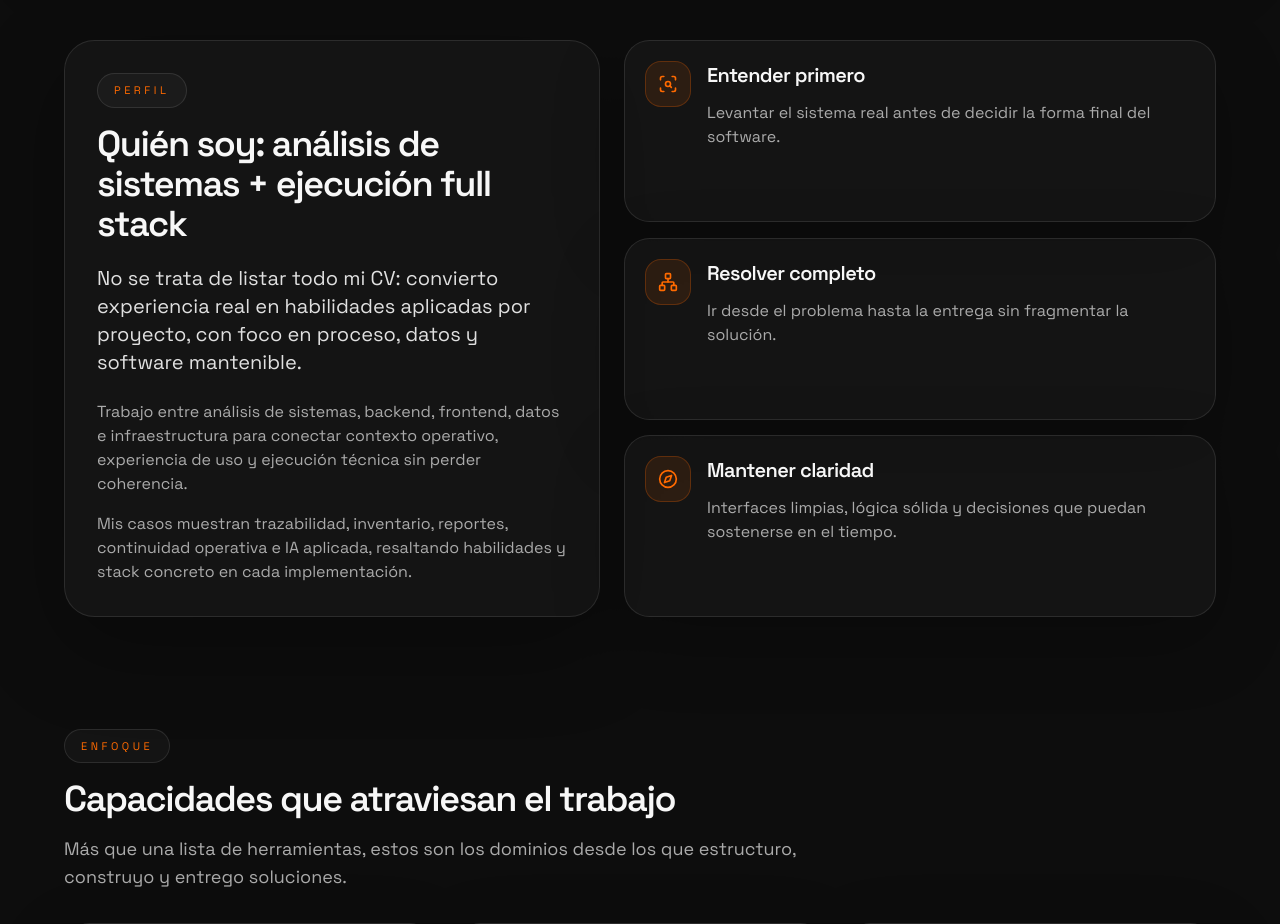
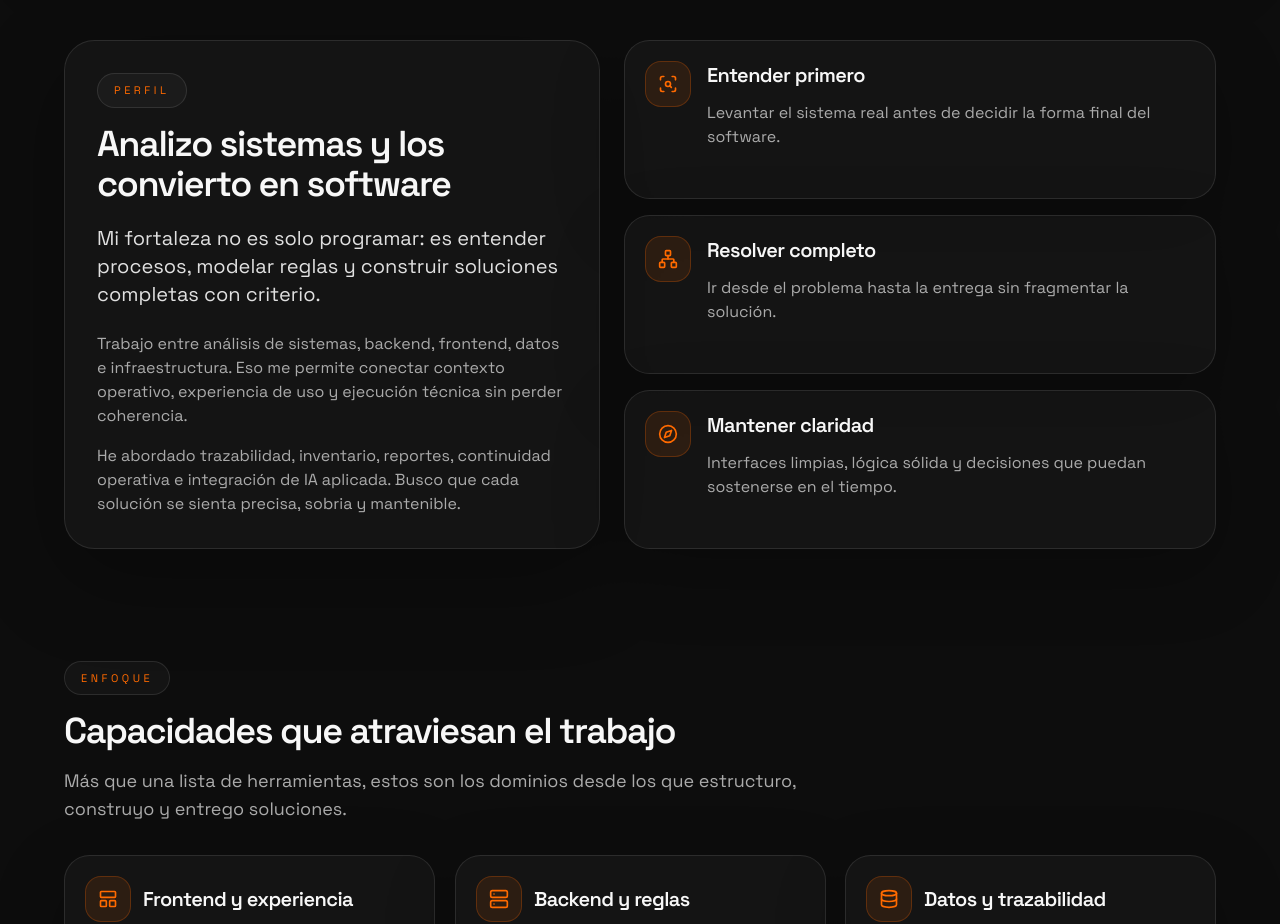
Before and after one commit to ColDev-Colivoro/portfolio, a React (Vite) app: page / in a window 1280 px wide. Shown: the part 3200-4124 px from the top of the page. Built offline with nearby package versions, Linux system fonts and the light colour scheme.

Commit message:
feat: update chatbot functionality and refine About section content

```diff
--- a/src/components/Chatbot.jsx
+++ b/src/components/Chatbot.jsx
@@ -55,16 +55,25 @@ const Chatbot = ({ lang = 'es' }) => {
 		setIsLoading(true);
 
 		try {
-			const response = await fetch('/.netlify/functions/chat', {
-				method: 'POST',
-				headers: { 'Content-Type': 'application/json' },
-				body: JSON.stringify({ lang, messages: [...messages, userMessage] }),
-			});
+			const callChat = async () =>
+				fetch('/.netlify/functions/chat', {
+					method: 'POST',
+					headers: { 'Content-Type': 'application/json' },
+					body: JSON.stringify({ lang, messages: [...messages, userMessage] }),
+				});
 
-			if (!response.ok) throw new Error('chat_failed');
+			let response = await callChat();
+			if (!response.ok && response.status >= 500) {
+				response = await callChat();
+			}
 
-			const data = await response.json();
-			setMessages((prev) => [...prev, { role: 'assistant', content: data.reply }]);
+			const data = await response.json().catch(() => null);
+			if (!response.ok) {
+				setMessages((prev) => [...prev, { role: 'assistant', content: data?.reply || text.fallback }]);
+				return;
+			}
+
+			setMessages((prev) => [...prev, { role: 'assistant', content: data?.reply || text.fallback }]);
 		} catch (error) {
 			console.error(error);
 			setMessages((prev) => [...prev, { role: 'assistant', content: text.fallback }]);
--- a/src/data/siteContent.js
+++ b/src/data/siteContent.js
@@ -64,21 +64,21 @@ export const siteContent = {
 	about: {
 		eyebrow: { es: 'Perfil', en: 'Profile' },
 		title: {
-			es: 'Quién soy: análisis de sistemas + ejecución full stack',
-			en: 'Who I am: systems analysis + full stack execution',
+			es: 'Analizo sistemas y los convierto en software',
+			en: 'I analyze systems and turn them into software',
 		},
 		lead: {
-			es: 'No se trata de listar todo mi CV: convierto experiencia real en habilidades aplicadas por proyecto, con foco en proceso, datos y software mantenible.',
-			en: 'It is not about listing my full CV: I turn real experience into project-based applied skills, focused on process, data, and maintainable software.',
+			es: 'Mi fortaleza no es solo programar: es entender procesos, modelar reglas y construir soluciones completas con criterio.',
+			en: 'My strength is not only coding: it is understanding processes, modeling rules, and building complete solutions with judgment.',
 		},
 		body: [
 			{
-				es: 'Trabajo entre análisis de sistemas, backend, frontend, datos e infraestructura para conectar contexto operativo, experiencia de uso y ejecución técnica sin perder coherencia.',
-				en: 'I work across systems analysis, backend, frontend, data, and infrastructure to connect operational context, user experience, and technical execution without losing coherence.',
+				es: 'Trabajo entre análisis de sistemas, backend, frontend, datos e infraestructura. Eso me permite conectar contexto operativo, experiencia de uso y ejecución técnica sin perder coherencia.',
+				en: 'I work across systems analysis, backend, frontend, data, and infrastructure. That lets me connect operational context, user experience, and technical execution without losing coherence.',
 			},
 			{
-				es: 'Mis casos muestran trazabilidad, inventario, reportes, continuidad operativa e IA aplicada, resaltando habilidades y stack concreto en cada implementación.',
-				en: 'My cases show traceability, inventory, reporting, operational continuity, and applied AI, highlighting concrete skills and stack in each implementation.',
+				es: 'He abordado trazabilidad, inventario, reportes, continuidad operativa e integración de IA aplicada. Busco que cada solución se sienta precisa, sobria y mantenible.',
+				en: 'I have tackled traceability, inventory, reporting, operational continuity, and applied AI integrations. I aim for each solution to feel precise, sober, and maintainable.',
 			},
 		],
 		principles: [
```
Also changed, not shown: 1 other file (tests, documents, lock files or other folders).
